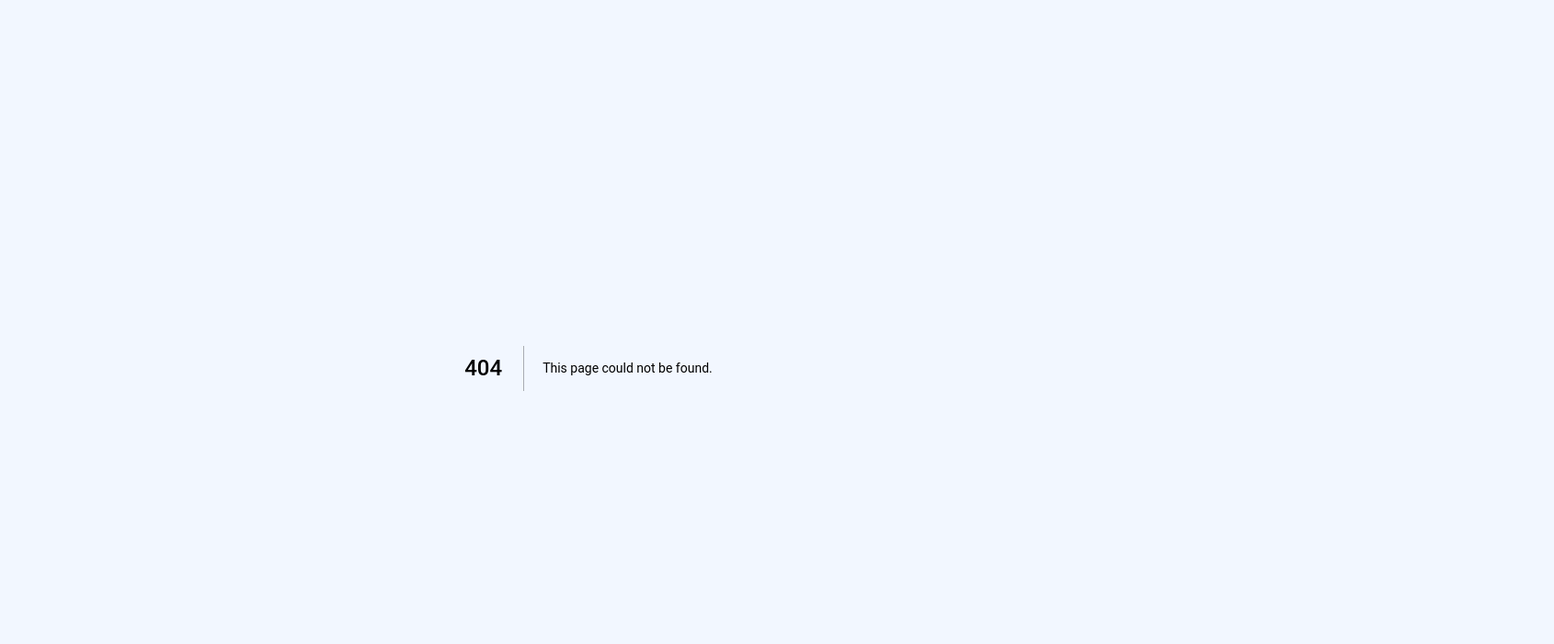
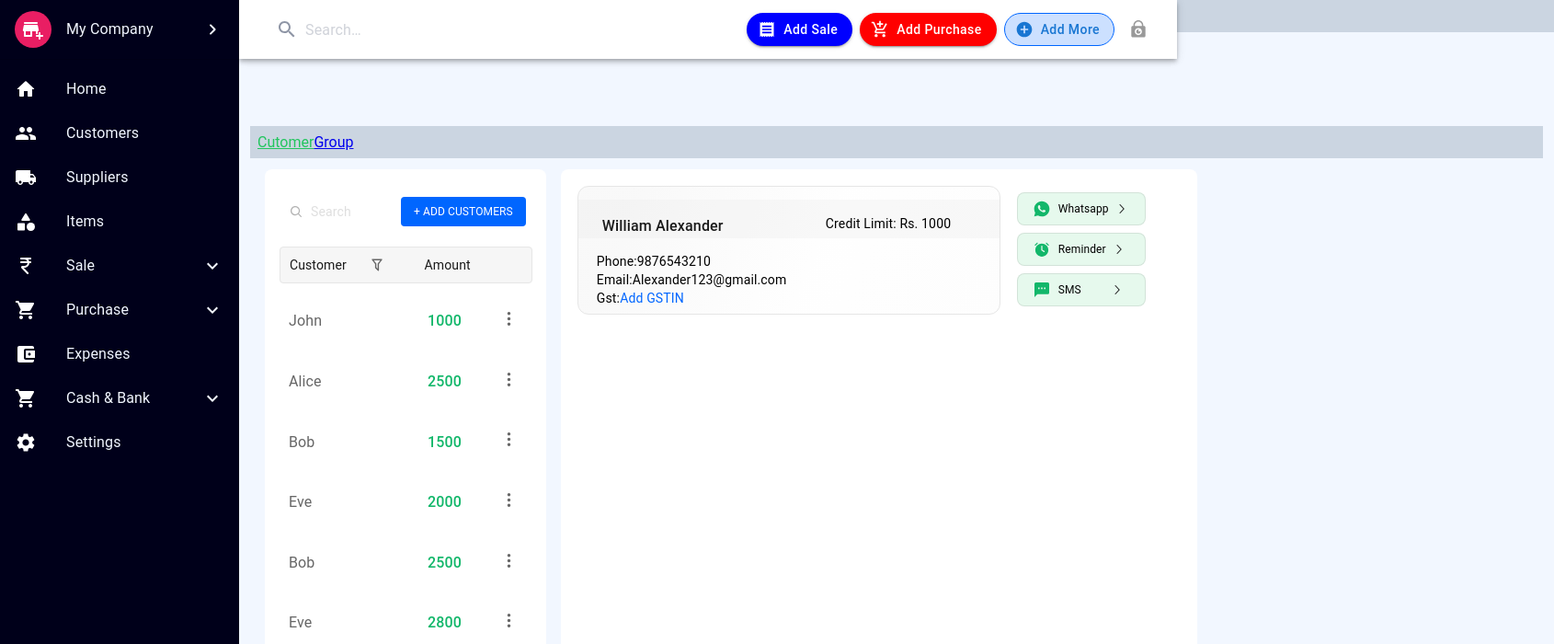
Before and after one commit to Juzbill/react-js, a Next.js app: page /app/parties/customers in a window 1280 px wide. Before the commit this address had no page. Shown: the top 700 px of the page at 92% size, 1690 px wide, since content can reach past the window. Built offline with nearby package versions, Linux system fonts and the light colour scheme.

Commit message:
customer routing fix

```diff
--- a/app/app/parties/customers/addcustomer/page.tsx
+++ b/app/app/parties/customers/addcustomer/page.tsx
@@ -1,10 +1,10 @@
-import Addparties from "@/components/Parties/Customers/addparties/addparties";
+import AddParties from "../../../../../components/Parties/Customers/addparties/addparties";
 export interface IpageProps {}
 
 export default function page(props: IpageProps) {
   return (
     <div className="flex w-full h-full pt-[102px] p-3">
-      <Addparties/>
+      <AddParties />
     </div>
   );
 }
--- /dev/null
+++ b/app/app/parties/customers/customerGroup/page.tsx
@@ -0,0 +1,13 @@
+import CustomerGroup from "../../../../../components/Parties/Customers/customergroup/CustomerGroup";
+import CustomerLayout from "../layout";
+export interface IpageProps {}
+
+export default function page(props: IpageProps) {
+  return (
+    <div className="flex w-full h-full pt-[102px] p-3">
+      <CustomerLayout>
+        <CustomerGroup />
+      </CustomerLayout>
+    </div>
+  );
+}
--- /dev/null
+++ b/app/app/parties/customers/layout.tsx
@@ -0,0 +1,12 @@
+import CustomerNav from "@/components/Parties/Customers/customerNav/CustomerNav";
+
+const CustomerLayout = ({ children }: { children: React.ReactNode }) => {
+  return (
+    <div>
+      <CustomerNav />
+      {children}
+    </div>
+  );
+};
+
+export default CustomerLayout;
--- /dev/null
+++ b/app/app/parties/customers/page.tsx
@@ -0,0 +1,13 @@
+import CustomerHome from "../../../../components/Parties/Customers/CustomerHome/CustomerHome";
+import CustomerLayout from "./layout";
+export interface IpageProps {}
+
+export default function page(props: IpageProps) {
+  return (
+    <div className="flex w-full h-full pt-[102px] p-3">
+      <CustomerLayout>
+        <CustomerHome />
+      </CustomerLayout>
+    </div>
+  );
+}
--- /dev/null
+++ b/components/Parties/Customers/customerNav/CustomerNav.tsx
@@ -0,0 +1,17 @@
+import Link from "next/link";
+
+const CustomerNav: React.FC = () => {
+  return (
+    <div className="px-2 py-2 bg-slate-300 flex">
+      <Link
+        className="text-green-500 hover:underline"
+        href={"/app/parties/customers"}
+      >
+        Cutomer
+      </Link>
+      <Link href={"/app/parties/customers/customerGroup"}> Group </Link>
+    </div>
+  );
+};
+
+export default CustomerNav;
```
